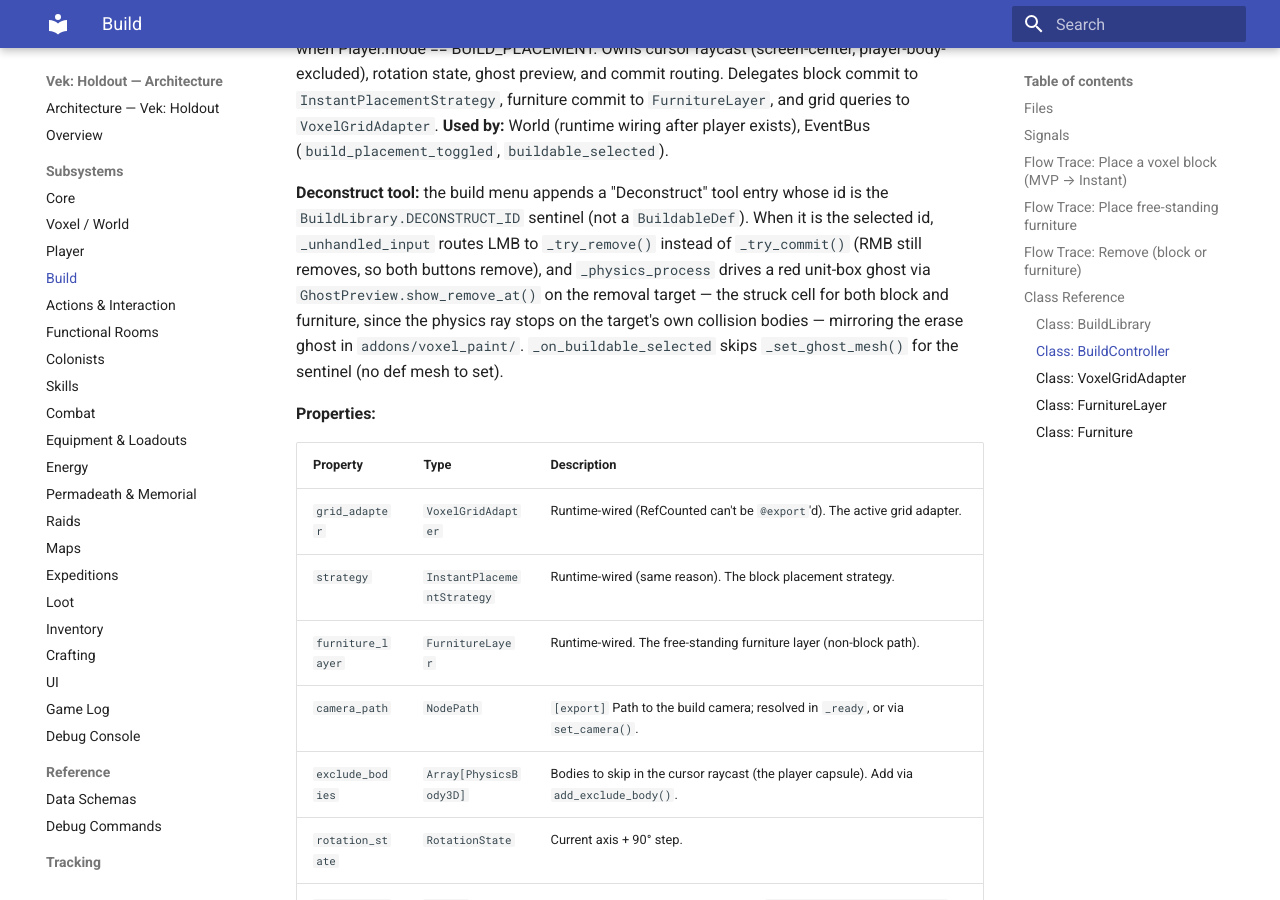
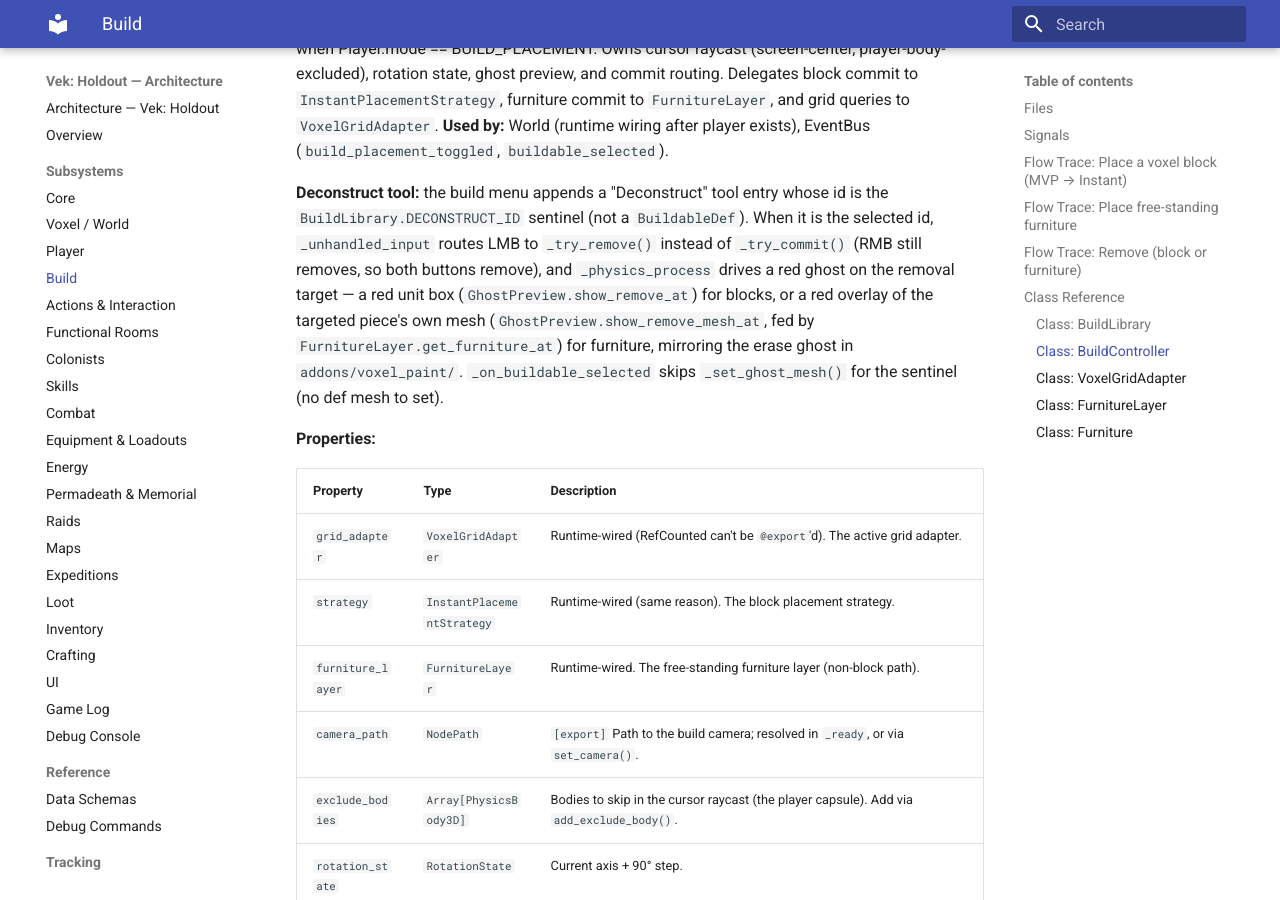
Before and after one commit to gdgonzaga/vek-holdout, an MkDocs documentation site: the page built from docs/architecture/build.md, in a window 1280 px wide and 900 px high, scrolled down 5558 px. Built offline with MkDocs 1.6.1 and Material for MkDocs 9.7.7, drawn with Linux system fonts in a browser that asks for light colours.

Commit message:
feat(build): show targeted furniture's mesh (red) in deconstruct ghost
The deconstruct ghost previously showed the unit box for every target. Now it
shows the targeted furniture piece's own def mesh, red-tinted, transformed to
overlay the real furniture exactly — blocks still show the red unit box.

- ghost_preview: add show_remove_mesh_at(world_pos, mesh, yaw); reset yaw in
  show_remove_at so a prior furniture overlay's rotation doesn't bleed onto the
  block box
- furniture_layer: add get_furniture_at(cell) -> Furniture (mirrors has_at,
  returns the node covering the cell)
- build_controller: deconstruct branch splits block (unit box) vs furniture
  (red mesh overlay using the placed global_position + rotation_degrees.y)
- build.md: note blocks = unit box, furniture = the piece's own mesh

```diff
--- a/docs/architecture/build.md
+++ b/docs/architecture/build.md
@@ -106,7 +106,7 @@
 **Description:** Build-mode controller. Active only when Player.mode == BUILD_PLACEMENT. Owns cursor raycast (screen-center, player-body-excluded), rotation state, ghost preview, and commit routing. Delegates block commit to `InstantPlacementStrategy`, furniture commit to `FurnitureLayer`, and grid queries to `VoxelGridAdapter`.
 **Used by:** World (runtime wiring after player exists), EventBus (`build_placement_toggled`, `buildable_selected`).
 
-**Deconstruct tool:** the build menu appends a "Deconstruct" tool entry whose id is the `BuildLibrary.DECONSTRUCT_ID` sentinel (not a `BuildableDef`). When it is the selected id, `_unhandled_input` routes LMB to `_try_remove()` instead of `_try_commit()` (RMB still removes, so both buttons remove), and `_physics_process` drives a red unit-box ghost via `GhostPreview.show_remove_at()` on the removal target — the struck cell for both block and furniture, since the physics ray stops on the target's own collision bodies — mirroring the erase ghost in `addons/voxel_paint/`. `_on_buildable_selected` skips `_set_ghost_mesh()` for the sentinel (no def mesh to set).
+**Deconstruct tool:** the build menu appends a "Deconstruct" tool entry whose id is the `BuildLibrary.DECONSTRUCT_ID` sentinel (not a `BuildableDef`). When it is the selected id, `_unhandled_input` routes LMB to `_try_remove()` instead of `_try_commit()` (RMB still removes, so both buttons remove), and `_physics_process` drives a red ghost on the removal target — a red unit box (`GhostPreview.show_remove_at`) for blocks, or a red overlay of the targeted piece's own mesh (`GhostPreview.show_remove_mesh_at`, fed by `FurnitureLayer.get_furniture_at`) for furniture, mirroring the erase ghost in `addons/voxel_paint/`. `_on_buildable_selected` skips `_set_ghost_mesh()` for the sentinel (no def mesh to set).
 
 **Properties:**
 
```
Also changed, not shown: 3 other files.
